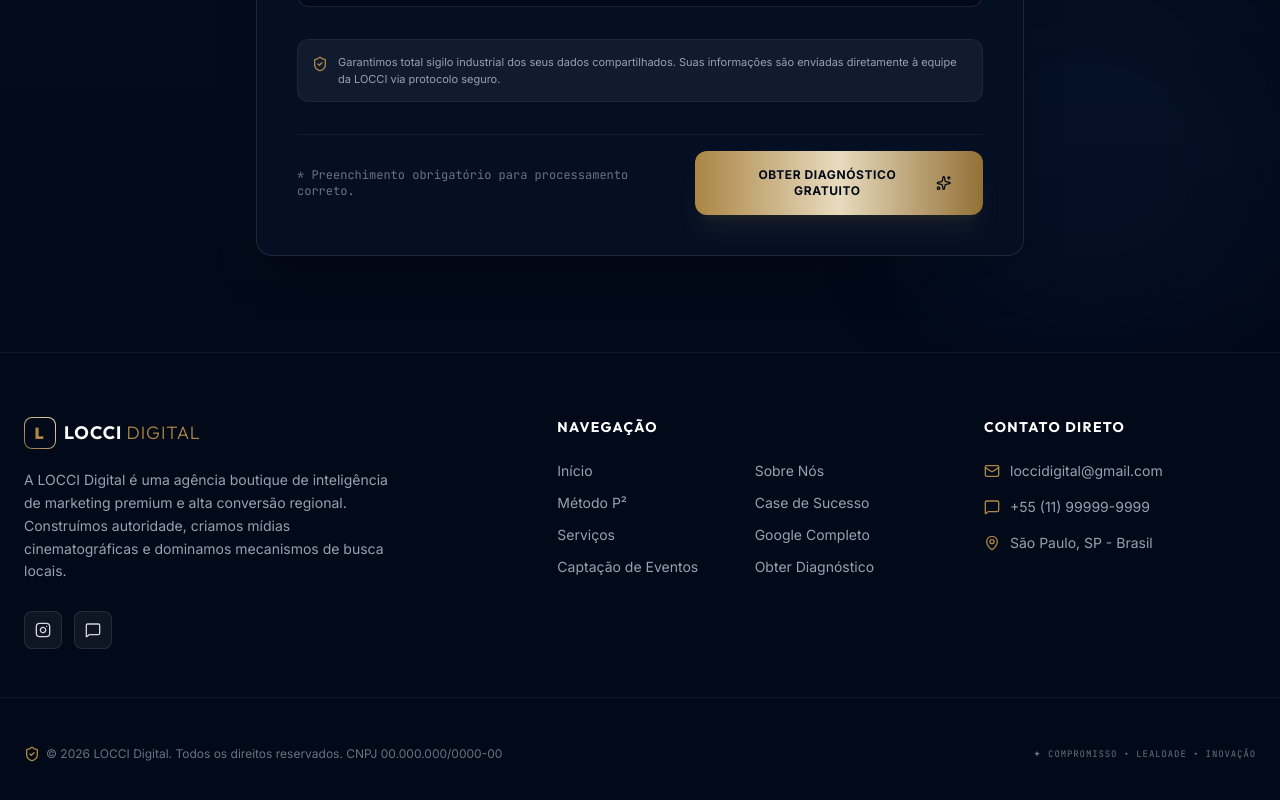
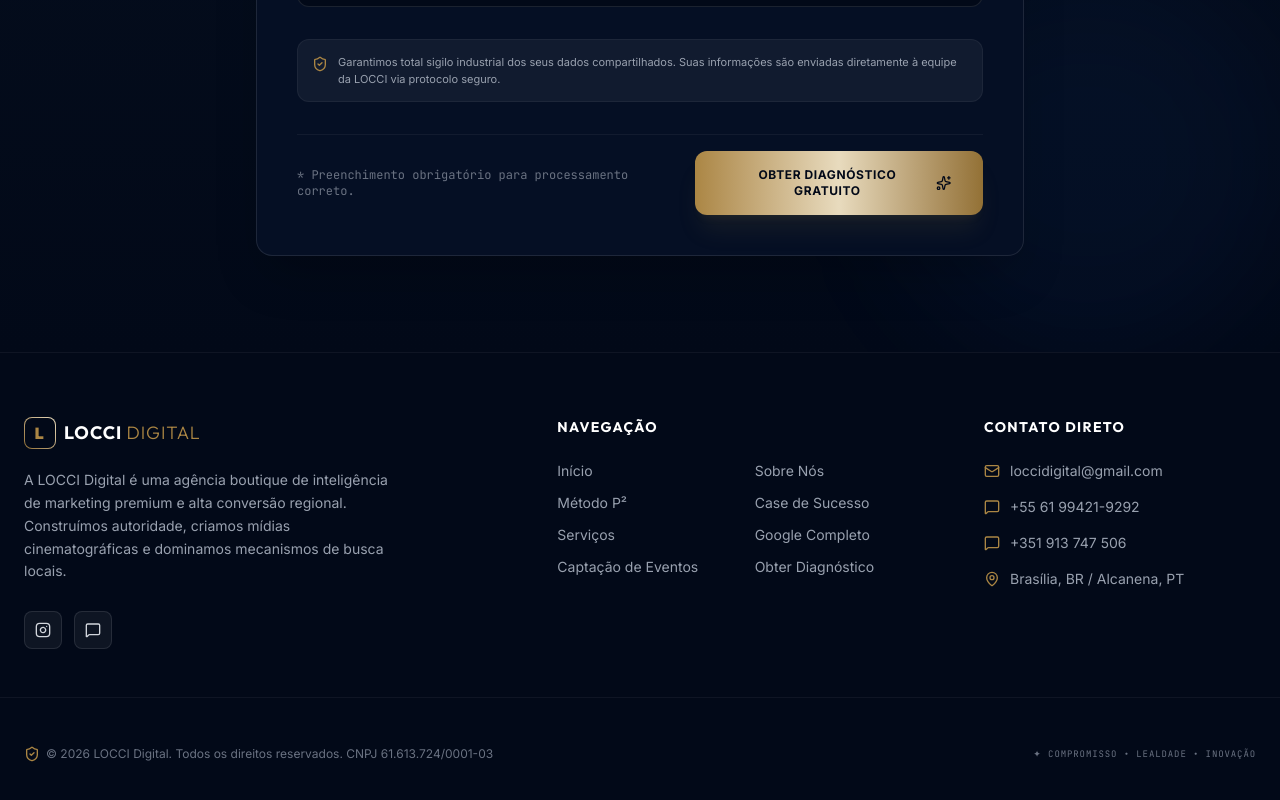
Before and after one commit to loccidigital/Site-LOCCI, a React (Vite) app: page / in a window 1280 px wide. Shown: the part 11065-11865 px from the top of the page. Built offline with nearby package versions, Linux system fonts and the light colour scheme.

Commit message:
Update Footer.tsx
Dados LOCCI

```diff
--- a/src/components/Footer.tsx
+++ b/src/components/Footer.tsx
@@ -52,7 +52,7 @@ export default function Footer({ onNavClick }: FooterProps) {
           {/* Social icons */}
           <div className="flex items-center gap-3 pt-2" id="footer-socials">
             <a
-              href="https://instagram.com"
+              href="https://www.instagram.com/loccidigital/"
               target="_blank"
               rel="noreferrer"
               className="p-2.5 rounded-lg bg-white/5 border border-white/10 hover:border-gold-500/50 hover:text-white transition-all text-gray-300"
@@ -61,7 +61,7 @@ export default function Footer({ onNavClick }: FooterProps) {
               <Instagram className="w-4 h-4" />
             </a>
             <a
-              href="https://wa.me/5511999999999"
+              href="https://wa.me/5561994219292"
               target="_blank"
               rel="noreferrer"
               className="p-2.5 rounded-lg bg-white/5 border border-white/10 hover:border-gold-500/50 hover:text-white transition-all text-gray-300"
@@ -103,18 +103,28 @@ export default function Footer({ onNavClick }: FooterProps) {
             </a>
 
             <a
-              href="https://wa.me/5511999999999"
+              href="https://wa.me/5561994219292"
               target="_blank"
               rel="noreferrer"
               className="flex items-center gap-2.5 hover:text-gold-500 transition-colors"
             >
               <MessageSquare className="w-4 h-4 text-gold-500" />
-              <span>+55 (11) 99999-9999</span>
+              <span>+55 61 99421-9292</span>
+            </a>
+
+            <a
+              href="https://wa.me/351913747506"
+              target="_blank"
+              rel="noreferrer"
+              className="flex items-center gap-2.5 hover:text-gold-500 transition-colors"
+            >
+              <MessageSquare className="w-4 h-4 text-gold-500" />
+              <span>+351 913 747 506</span>
             </a>
 
             <div className="flex items-center gap-2.5">
               <MapPin className="w-4 h-4 text-gold-500" />
-              <span>São Paulo, SP - Brasil</span>
+              <span>Brasília, BR / Alcanena, PT</span>
             </div>
           </div>
         </div>
@@ -125,7 +135,7 @@ export default function Footer({ onNavClick }: FooterProps) {
       <div className="max-w-7xl mx-auto px-6 flex flex-col sm:flex-row items-center justify-between text-xs text-gray-500 gap-4" id="footer-copyright-row">
         <div className="flex items-center gap-1.5">
           <ShieldCheck className="w-4 h-4 text-gold-500" />
-          <span>© {currentYear} LOCCI Digital. Todos os direitos reservados. CNPJ 00.000.000/0000-00</span>
+          <span>© {currentYear} LOCCI Digital. Todos os direitos reservados. CNPJ 61.613.724/0001-03</span>
         </div>
         <p className="font-mono tracking-widest text-[9px] uppercase">
           ✦ COMPROMISSO • LEALDADE • INOVAÇÃO
```
